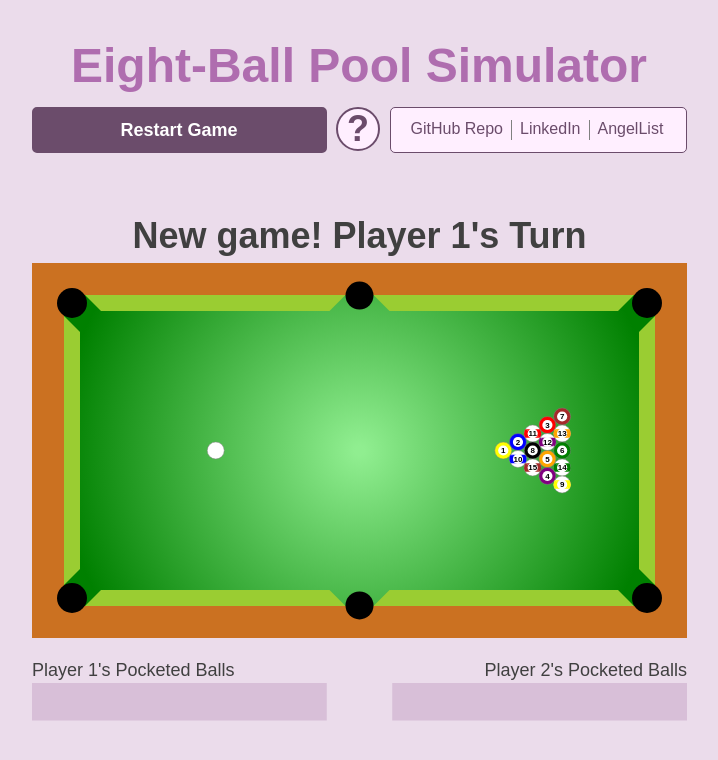
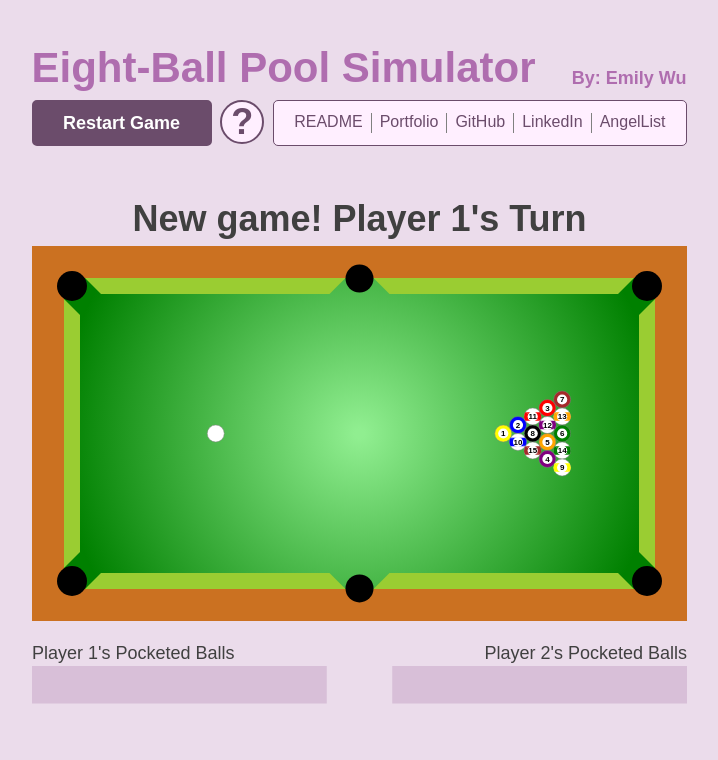
Before and after one commit to emikyu/8ball_pool, a website built with webpack: page index.html in a window 1280 px wide. Shown: the whole page, without its empty margins (281-999 px from the left). Built offline with nearby package versions, Linux system fonts and the light colour scheme.

Commit message:
Added more about links and byline

```diff
--- a/index.html
+++ b/index.html
@@ -7,7 +7,7 @@
     <meta property='og:image' content="8-ball_pool.png"/>
     <meta property='og:description' content="A vanilla JavaScript project simulating the gameplay mechanics of eight-ball pool"/>
     <meta property='og:url' content="https://emikyu.github.io/8ball_pool/" />
-    <title>Eight-Ball Pool Simulator</title>
+    <title>Eight-Ball Pool | Emily Wu</title>
     <link rel="stylesheet" type="text/css" href="./dist/main.css" />
     <link rel="apple-touch-icon" sizes="180x180" href="./apple-touch-icon.png">
     <link rel="icon" type="image/png" sizes="32x32" href="./favicon-32x32.png">
@@ -16,6 +16,10 @@
 </head>
 <body>
     <div class="game-container">
+        <div class="game-header">
+            <div><h1>Eight-Ball Pool Simulator</h1></div>
+            <div><h3>By: <a href="https://emikyu.github.io/" target="_blank">Emily Wu</a></h3></div>
+        </div>
         <div class="control-buttons">
             <div class="restart-game" id="restart-game">
                 Restart Game
@@ -26,7 +30,13 @@
             <div class="nav-links">
                 <ul>
                     <li>
-                        <a href="https://github.com/emikyu/8ball_pool" target="_blank">GitHub Repo</a>
+                        <a href="https://github.com/emikyu/8ball_pool/blob/master/README.md" target="_blank">README</a>
+                    </li>
+                    <li>
+                        <a href="https://emikyu.github.io/" target="_blank">Portfolio</a>
+                    </li>
+                    <li>
+                        <a href="https://github.com/emikyu/" target="_blank">GitHub</a>
                     </li>
                     <li>
                         <a href="https://www.linkedin.com/in/huijiawu/" target="_blank">LinkedIn</a>
@@ -37,7 +47,6 @@
                 </ul>
             </div>
         </div>
-        <h1>Eight-Ball Pool Simulator</h1>
         <!-- <canvas id="pool-game" height="375" width="655"></canvas> -->
         <canvas id="pool-game" height="675" width="955">
         </canvas>
--- a/src/styles/index.scss
+++ b/src/styles/index.scss
@@ -11,11 +11,9 @@ div {
     font-family: sans-serif;
 }
 
-h1, h2 {
+h1, h2, h3 {
     font-family: sans-serif;
-    line-height: 0.6;
-    padding-top: 20px;
-    font-size: 48px;
+    font-size: 42px;
     font-weight: 600;
     color: rgb(175, 109, 175);
 }
@@ -25,25 +23,54 @@ h2 {
     padding-top: 0;
 }
 
+h3 {
+    font-size: 18px;
+    padding-top: 6px;
+}
+
+
 .game-container {
     position: relative;
     width: 955px;
     margin: 0 auto;
 }
 
+.game-header {
+    display: flex;
+    justify-content: space-between;
+    max-width: 655px;
+    align-items: flex-end;
+    margin: 0 auto;
+    padding-top: 40px;
+}
+
+.game-header h1, .game-header h3 {
+    line-height: 0;
+}
+
+.game-header a {
+    color: inherit;
+    text-decoration: none;
+}
+
+.game-header a:hover {
+    text-decoration: underline;
+}
+
 .control-buttons {
     position: absolute;
     z-index: 5;
     left: 150px;
-    top: 75px;
+    top: 100px;
     width: 655px;
     display: flex;
     justify-content: space-between;
 }
 
+/*
 .control-buttons > div {
     width: 295px;
-}
+} */
 
 .restart-game {
     line-height: 42px;
@@ -54,6 +81,7 @@ h2 {
     transition: 0.3s ease all;
     border: 2px solid rgb(107, 76, 107);
     box-sizing: border-box;
+    width: 180px;
 }
 
 .restart-game:hover {
@@ -98,7 +126,7 @@ li:last-child {
 }
 
 .modal-trigger {
-    max-width: 40px;
+    width: 40px;
     height: 40px;
     border: 2px solid rgb(107, 76, 107);
     background-color: rgb(255, 239, 255);;
```
